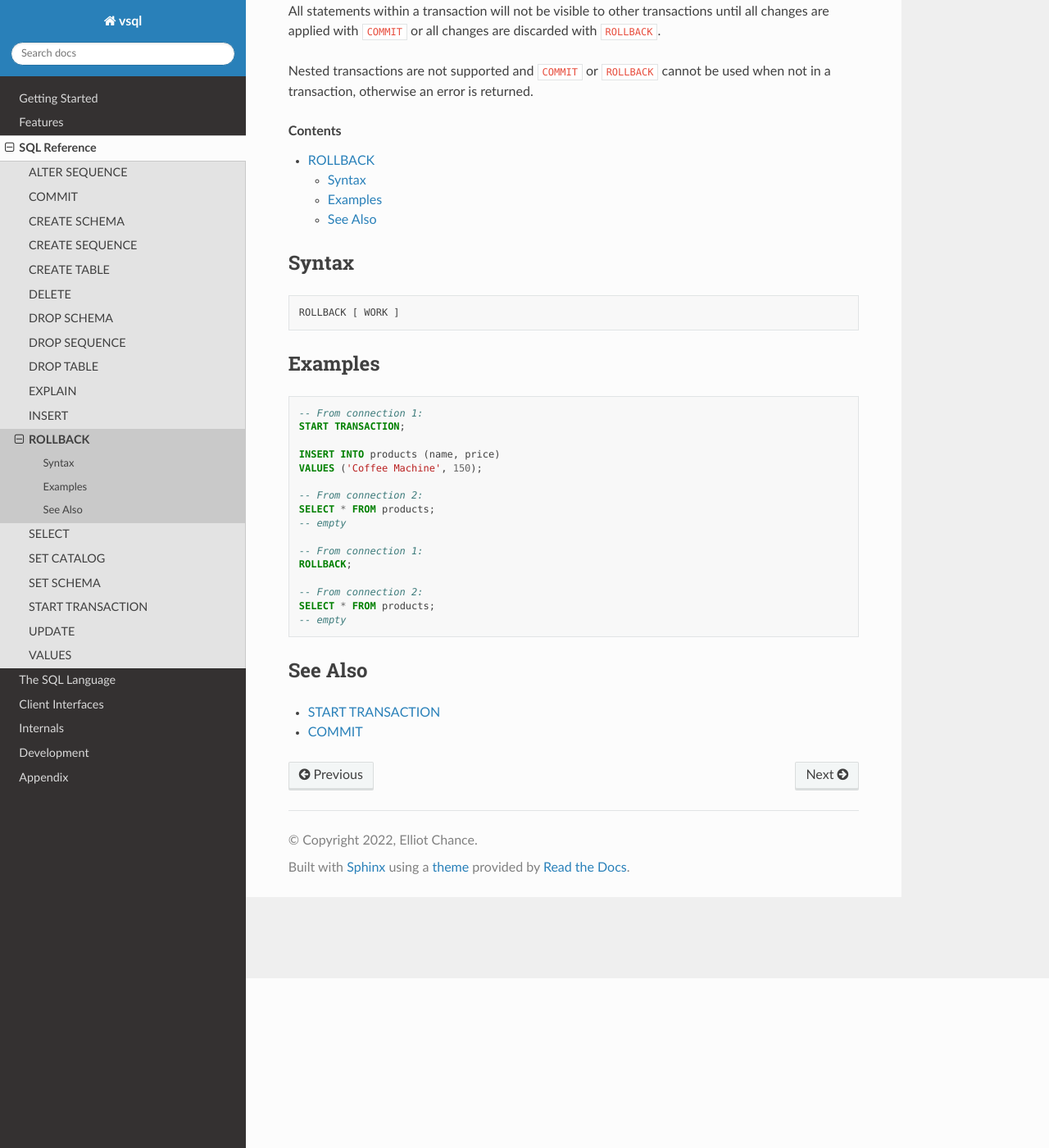
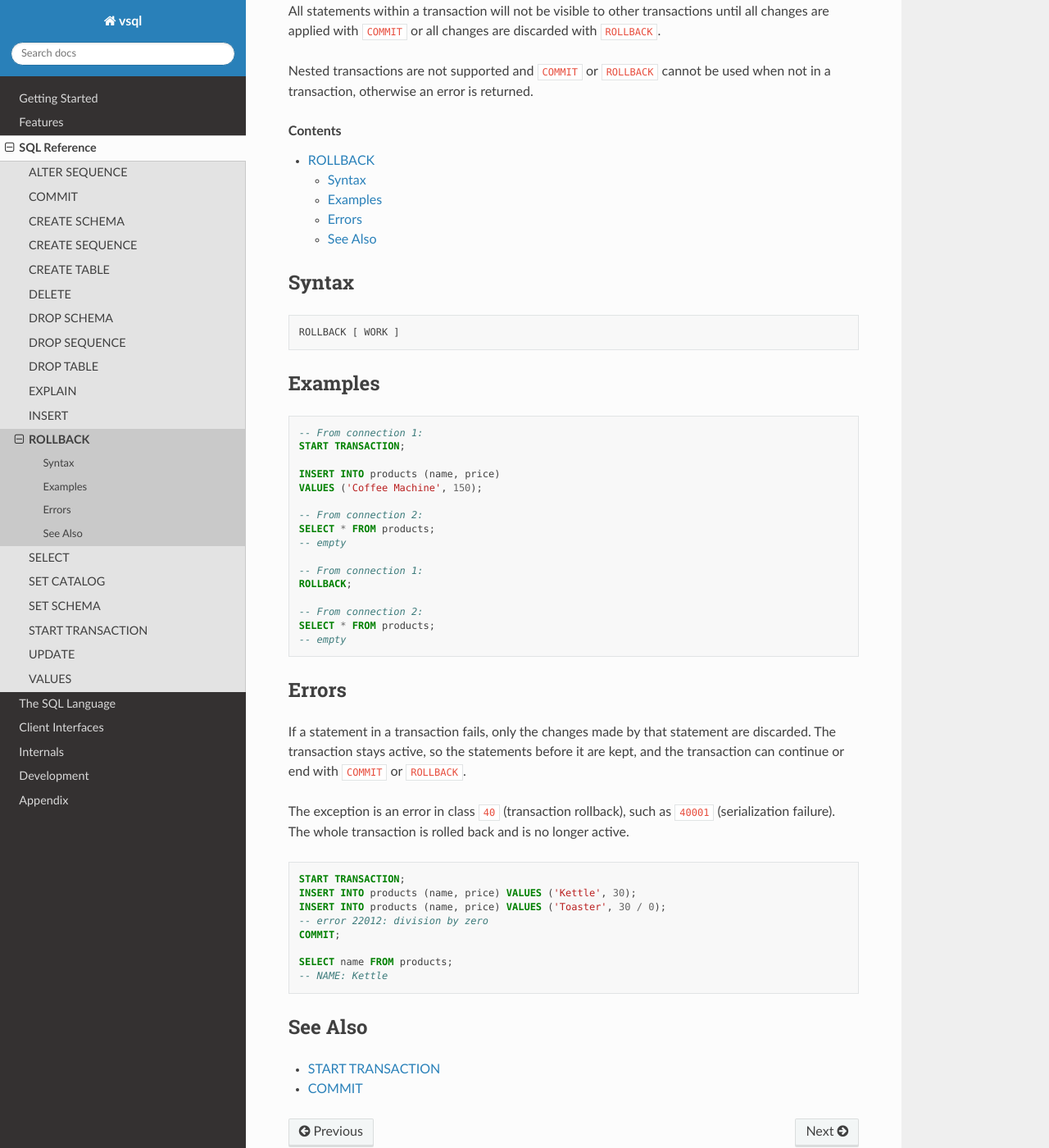
Before and after one commit to elliotchance/vsql, a Sphinx documentation site: the page built from docs/rollback.rst, in a window 1280 px wide and 1400 px high, scrolled down 207 px. Shown: the whole window at 82% size. Built offline with Sphinx 7.4.7 and the Read the Docs theme 3.1.0, drawn with Linux system fonts in a browser that asks for light colours.

Commit message:
transactions: An error no longer aborts the transaction (#378)
After any error in a transaction, every later statement failed with 25P02,
including COMMIT and ROLLBACK, so the connection was stuck. Now that a failed
statement doesn't keep any changes (#375), the transaction stays active, as
the standard describes (4.39.5). An error in class 40 (transaction rollback),
such as 40001, rolls back the whole transaction instead.

SQL E151

Fixes #374

Co-authored-by: Claude Opus 5.5 <noreply@anthropic.com>

```diff
--- a/docs/rollback.rst
+++ b/docs/rollback.rst
@@ -41,6 +41,28 @@ Examples
   SELECT * FROM products;
   -- empty
 
+Errors
+------
+
+If a statement in a transaction fails, only the changes made by that statement
+are discarded. The transaction stays active, so the statements before it are
+kept, and the transaction can continue or end with ``COMMIT`` or ``ROLLBACK``.
+
+The exception is an error in class ``40`` (transaction rollback), such as
+``40001`` (serialization failure). The whole transaction is rolled back and is
+no longer active.
+
+.. code-block:: sql
+
+  START TRANSACTION;
+  INSERT INTO products (name, price) VALUES ('Kettle', 30);
+  INSERT INTO products (name, price) VALUES ('Toaster', 30 / 0);
+  -- error 22012: division by zero
+  COMMIT;
+
+  SELECT name FROM products;
+  -- NAME: Kettle
+
 See Also
 --------
 
```
Also changed, not shown: docs/sqlstate.rst (+0 -18 lines), 9 other files.
